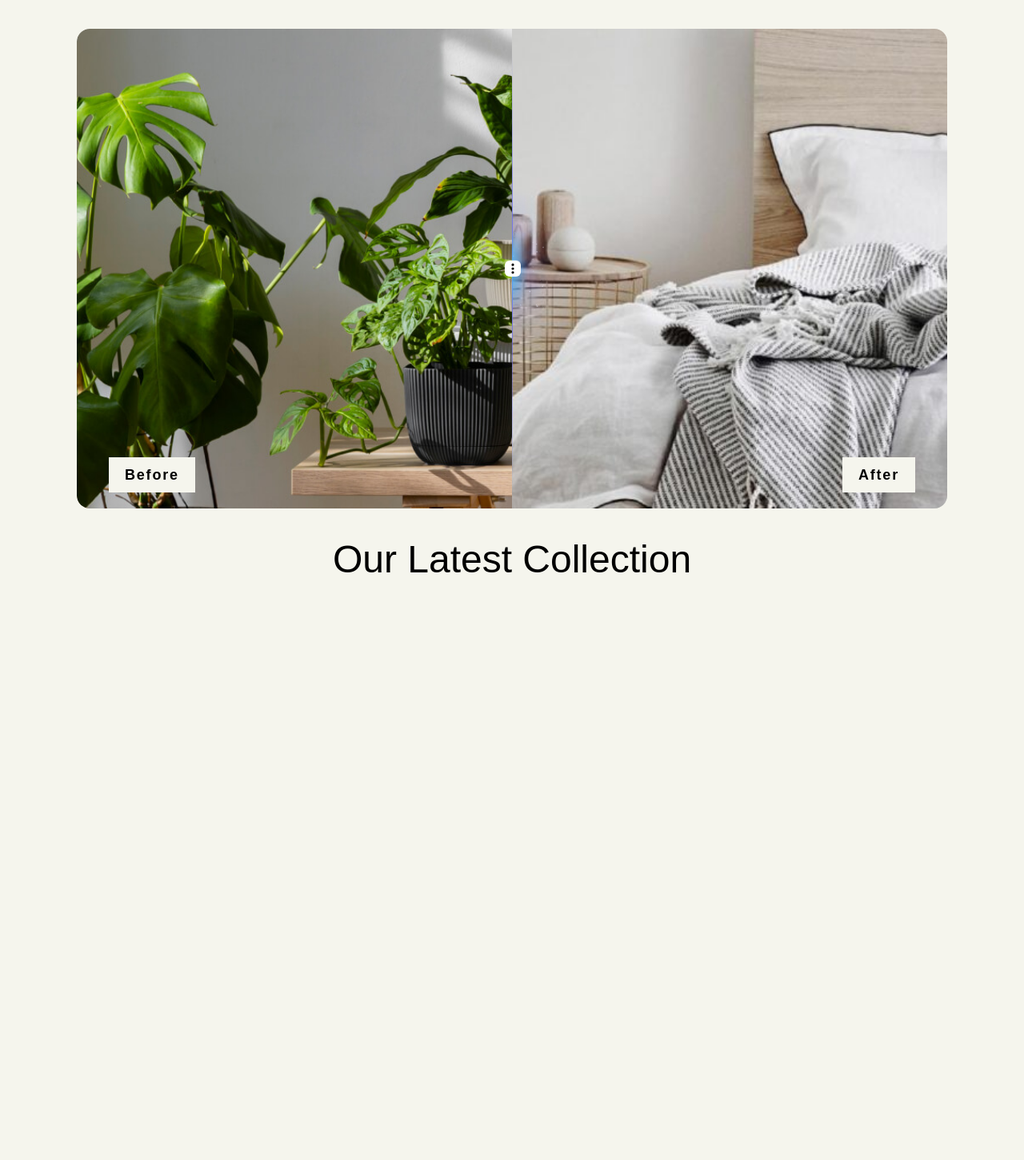
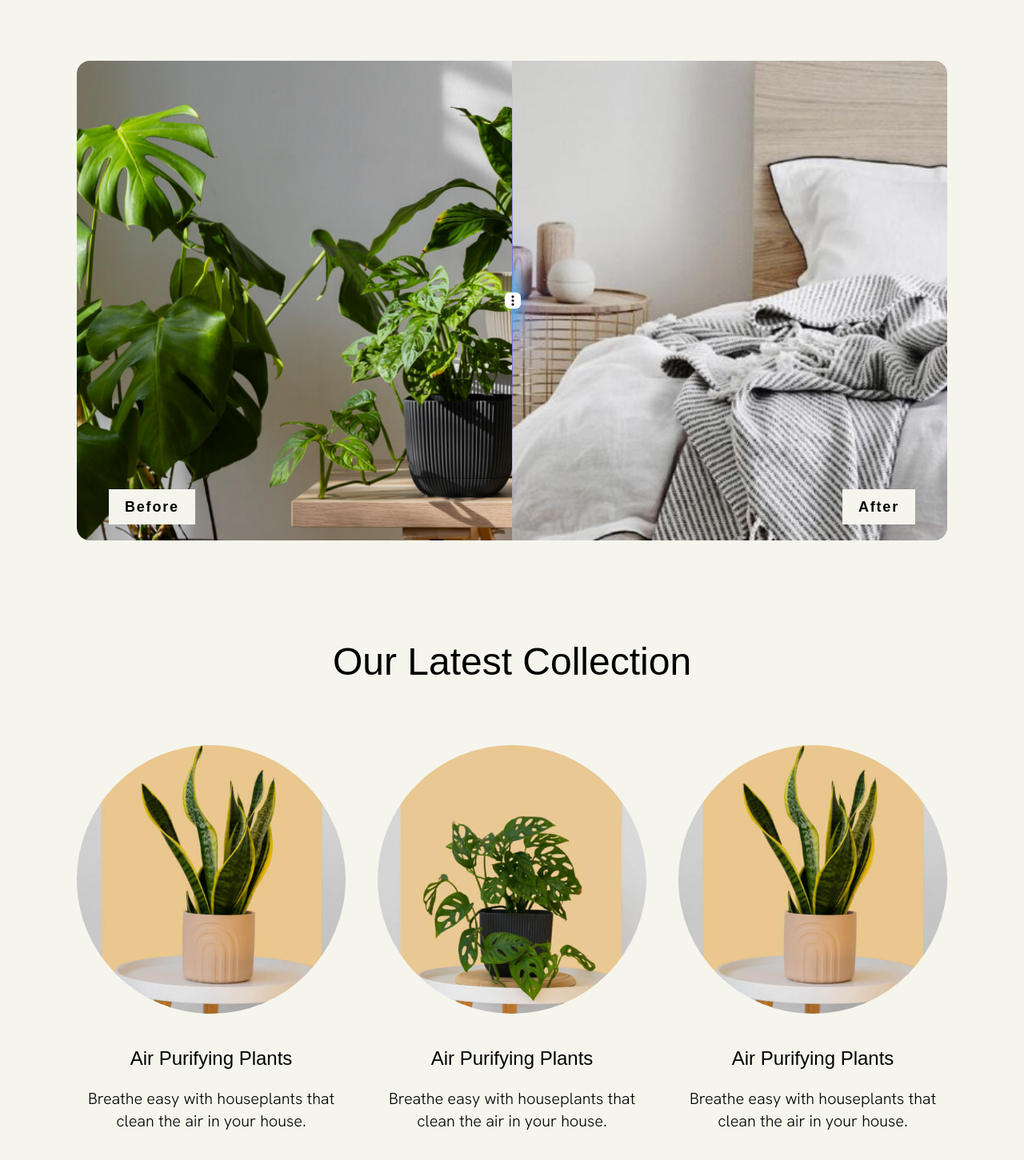
Before and after one commit to nitindahiya-dev/ecommerce, a Next.js app in the folder frontend/: page / in a window 1280 px wide. Shown: the part 921-2372 px from the top of the page at 80% size. Before the commit the page ends 1685 px from the top, so only its background shows below. Built offline with nearby package versions, Linux system fonts and the light colour scheme; a web font is replaced by a local one.

Commit message:
- latest plant section done

```diff
--- a/frontend/pages/index.tsx
+++ b/frontend/pages/index.tsx
@@ -4,6 +4,8 @@ import carouselImage1 from "../public/image/carousel-image-1.jpg";
 import carouselImage2 from "../public/image/carousel-image-2.jpg";
 import beforeImage from "../public/image/before.jpg";
 import afterImage from "../public/image/after.jpg";
+import latestImage1 from "../public/image/latest-image-1.jpg";
+import latestImage2 from "../public/image/latest-image-2.jpg";
 import Image from 'next/image';
 import "react-responsive-carousel/lib/styles/carousel.min.css";
 import { Carousel } from 'react-responsive-carousel';
@@ -19,7 +21,7 @@ export default function Home() {
       {/* Navbar End */}
 
       {/* Banner Start */}
-      <div className="min-h-screen flex items-center flex-col-reverse sm:flex-row">
+      <div className="min-h-screen flex  flex-col-reverse sm:flex-row">
         <div className="sm:pl-32 ">
           <h1 className="text-3xl line-clamp-2 sm:text-5xl leading-snug m-5 sm:mb-16 font-unbounded">
             Bringing the beauty of nature to your doorstep
@@ -71,8 +73,8 @@ export default function Home() {
       {/* Banner End */}
 
       {/* BeforeAfter Start */}
-      <div className="flex items-center flex-col mb-10 justify-center gap-10 max-w-[85vw] mx-auto">
-        <h2 className='text-3xl sm:text-5xl font-unbounded'>The Pruning Scissors</h2>
+      <div className="flex items-center mb-32 flex-col  justify-center gap-10 max-w-[85vw] mx-auto ">
+        <h2 className='text-3xl sm:text-5xl font-unbounded mb-10'>The Pruning Scissors</h2>
         <div className="w-full relative">
           <Compare
             firstImage={beforeImage}
@@ -91,9 +93,27 @@ export default function Home() {
       {/* BeforeAfter End */}
 
       {/* Latest Collection Start */}
-      <div className="flex items-center flex-col mb-10 justify-center gap-10 max-w-[85vw] mx-auto">
-        <h2 className='text-3xl sm:text-5xl font-unbounded'>Our Latest Collection</h2>
-
+      <div className="flex items-center flex-col  mb-32 justify-center gap-10 max-w-[85vw] mx-auto ">
+        <h2 className='text-3xl sm:text-5xl font-unbounded mb-10'>Our Latest Collection</h2>
+        <div className="flex gap-10">
+          <div className="flex w-full gap-10">
+            <div className="flex items-center flex-col gap-5">
+              <Image src={latestImage1} alt='Plant Image' className='w-full rounded-full' />
+              <p className='font-unbounded font-semi  text-2xl pt-5'>Air Purifying Plants</p>
+              <span className='font-hanken font-thin text-xl text-center '>Breathe easy with houseplants that clean the air in your house.</span>
+            </div>
+            <div className="flex items-center flex-col gap-5">
+              <Image src={latestImage2} alt='Plant Image' className='w-full rounded-full' />
+              <p className='font-unbounded font-semi  text-2xl pt-5'>Air Purifying Plants</p>
+              <span className='font-hanken font-thin text-xl text-center '>Breathe easy with houseplants that clean the air in your house.</span>
+            </div>
+            <div className="flex items-center flex-col gap-5">
+              <Image src={latestImage1} alt='Plant Image' className='w-full rounded-full' />
+              <p className='font-unbounded font-semi  text-2xl pt-5'>Air Purifying Plants</p>
+              <span className='font-hanken font-thin text-xl text-center '>Breathe easy with houseplants that clean the air in your house.</span>
+            </div>
+          </div>
+        </div>
       </div>
       {/* Latest Collection End */}
 
```
Also changed, not shown: frontend/public/image/latest-image-1.jpg (renamed from frontend/public/image/Image-1-2.jpg), frontend/public/image/latest-image-2.jpg (renamed from frontend/public/image/Image-2-2.jpg).
